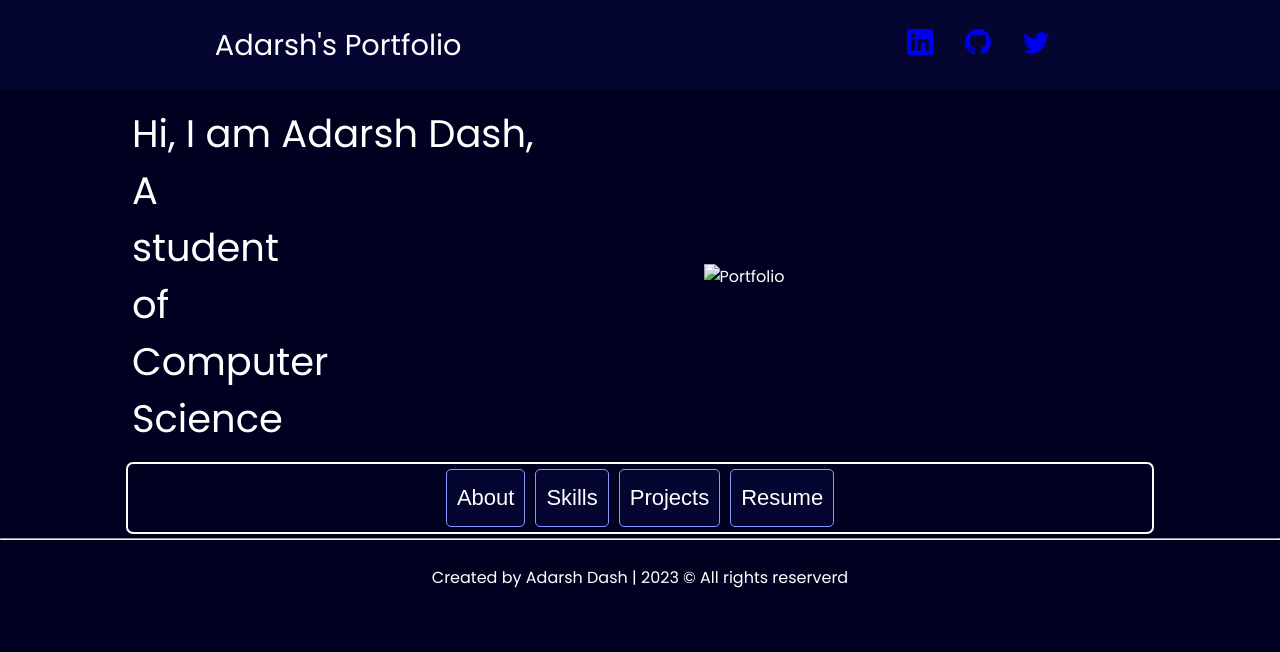
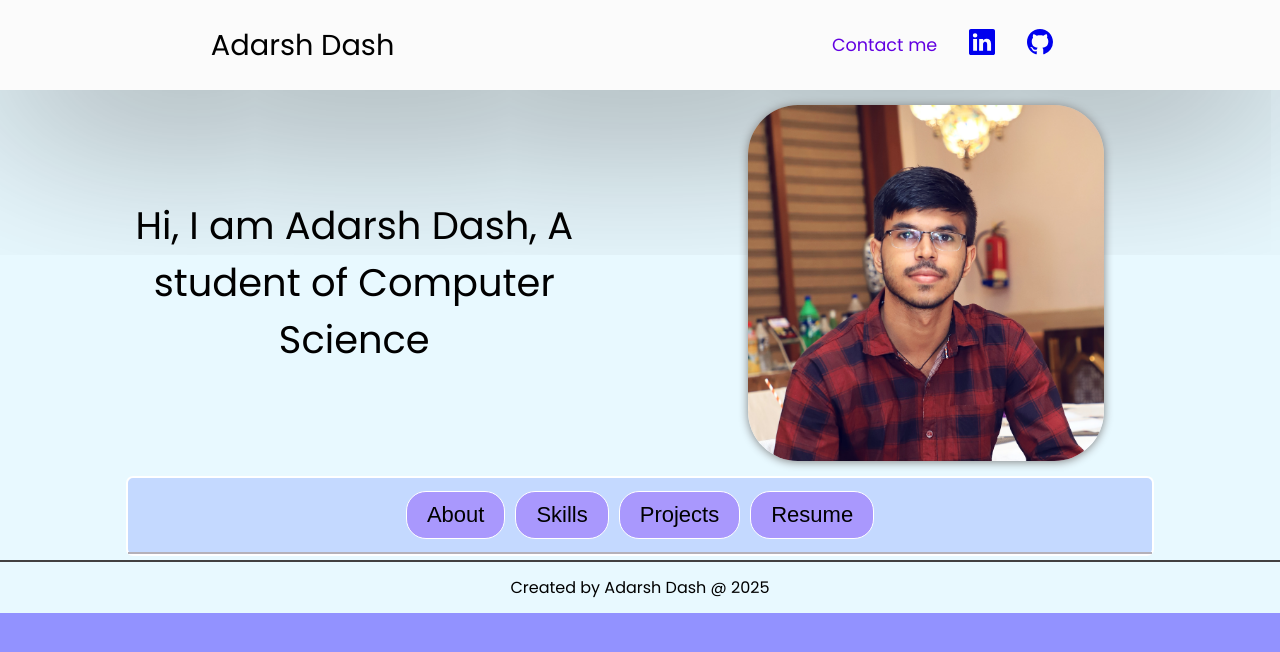
Before and after one commit to adworkspace/Portfolio_Site, a plain HTML site: page index.html in a window 1280 px wide. Drawn offline with Linux system fonts and the light colour scheme.

Commit message:
2025 - Version -1.0

```diff
--- a/index.html
+++ b/index.html
@@ -13,35 +13,43 @@
 </head>
 
 <body>
+    <div class="view" id="viewBox">
         <header>
             <nav>
                 <div class="left">
-                Adarsh's Portfolio
+                    Adarsh Dash
                 </div>
                 <div class="right">
                     <ul>
-                    <li><a href="https://www.linkedin.com/in/adarsh-dash-289b59240/"><svg xmlns="http://www.w3.org/2000/svg" width="26" height="26" fill="currentColor" class="bi bi-linkedin" viewBox="0 0 16 16" alt="Linked In">
-                        <path d="M0 1.146C0 .513.526 0 1.175 0h13.65C15.474 0 16 .513 16 1.146v13.708c0 .633-.526 1.146-1.175 1.146H1.175C.526 16 0 15.487 0 14.854V1.146zm4.943 12.248V6.169H2.542v7.225h2.401zm-1.2-8.212c.837 0 1.358-.554 1.358-1.248-.015-.709-.52-1.248-1.342-1.248-.822 0-1.359.54-1.359 1.248 0 .694.521 1.248 1.327 1.248h.016zm4.908 8.212V9.359c0-.216.016-.432.08-.586.173-.431.568-.878 1.232-.878.869 0 1.216.662 1.216 1.634v3.865h2.401V9.25c0-2.22-1.184-3.252-2.764-3.252-1.274 0-1.845.7-2.165 1.193v.025h-.016a5.54 5.54 0 0 1 .016-.025V6.169h-2.4c.03.678 0 7.225 0 7.225h2.4z"/>
+                        <li id="right1"><a href="x">Contact me</a></li>
+                        <li><a href="https://www.linkedin.com/in/adarsh-dash-289b59240/" target="_blank"><svg
+                                    xmlns="http://www.w3.org/2000/svg" width="26" height="26" fill="currentColor"
+                                    class="bi bi-linkedin" viewBox="0 0 16 16" alt="Linked In">
+                                    <path
+                                        d="M0 1.146C0 .513.526 0 1.175 0h13.65C15.474 0 16 .513 16 1.146v13.708c0 .633-.526 1.146-1.175 1.146H1.175C.526 16 0 15.487 0 14.854V1.146zm4.943 12.248V6.169H2.542v7.225h2.401zm-1.2-8.212c.837 0 1.358-.554 1.358-1.248-.015-.709-.52-1.248-1.342-1.248-.822 0-1.359.54-1.359 1.248 0 .694.521 1.248 1.327 1.248h.016zm4.908 8.212V9.359c0-.216.016-.432.08-.586.173-.431.568-.878 1.232-.878.869 0 1.216.662 1.216 1.634v3.865h2.401V9.25c0-2.22-1.184-3.252-2.764-3.252-1.274 0-1.845.7-2.165 1.193v.025h-.016a5.54 5.54 0 0 1 .016-.025V6.169h-2.4c.03.678 0 7.225 0 7.225h2.4z" />
                                 </svg></a></li>
-                    <li><a href="https://github.com/adworkspace"><svg xmlns="http://www.w3.org/2000/svg" width="26" height="26" fill="currentColor" class="bi bi-github" viewBox="0 0 16 16" alt="github">
-                        <path d="M8 0C3.58 0 0 3.58 0 8c0 3.54 2.29 6.53 5.47 7.59.4.07.55-.17.55-.38 0-.19-.01-.82-.01-1.49-2.01.37-2.53-.49-2.69-.94-.09-.23-.48-.94-.82-1.13-.28-.15-.68-.52-.01-.53.63-.01 1.08.58 1.23.82.72 1.21 1.87.87 2.33.66.07-.52.28-.87.51-1.07-1.78-.2-3.64-.89-3.64-3.95 0-.87.31-1.59.82-2.15-.08-.2-.36-1.02.08-2.12 0 0 .67-.21 2.2.82.64-.18 1.32-.27 2-.27.68 0 1.36.09 2 .27 1.53-1.04 2.2-.82 2.2-.82.44 1.1.16 1.92.08 2.12.51.56.82 1.27.82 2.15 0 3.07-1.87 3.75-3.65 3.95.29.25.54.73.54 1.48 0 1.07-.01 1.93-.01 2.2 0 .21.15.46.55.38A8.012 8.012 0 0 0 16 8c0-4.42-3.58-8-8-8z"/>
+                        <li><a href="https://github.com/adworkspace" target="_blank"><svg xmlns="http://www.w3.org/2000/svg" width="26"
+                                    height="26" fill="currentColor" class="bi bi-github" viewBox="0 0 16 16"
+                                    alt="github">
+                                    <path
+                                        d="M8 0C3.58 0 0 3.58 0 8c0 3.54 2.29 6.53 5.47 7.59.4.07.55-.17.55-.38 0-.19-.01-.82-.01-1.49-2.01.37-2.53-.49-2.69-.94-.09-.23-.48-.94-.82-1.13-.28-.15-.68-.52-.01-.53.63-.01 1.08.58 1.23.82.72 1.21 1.87.87 2.33.66.07-.52.28-.87.51-1.07-1.78-.2-3.64-.89-3.64-3.95 0-.87.31-1.59.82-2.15-.08-.2-.36-1.02.08-2.12 0 0 .67-.21 2.2.82.64-.18 1.32-.27 2-.27.68 0 1.36.09 2 .27 1.53-1.04 2.2-.82 2.2-.82.44 1.1.16 1.92.08 2.12.51.56.82 1.27.82 2.15 0 3.07-1.87 3.75-3.65 3.95.29.25.54.73.54 1.48 0 1.07-.01 1.93-.01 2.2 0 .21.15.46.55.38A8.012 8.012 0 0 0 16 8c0-4.42-3.58-8-8-8z" />
                                 </svg></a></li>
-                    <li><a href="https://twitter.com/Adarsh_Dash_"><svg xmlns="http://www.w3.org/2000/svg" width="26" height="26" fill="currentColor" class="bi bi-twitter" viewBox="0 0 16 16" alt="twitter">
-                        <path d="M5.026 15c6.038 0 9.341-5.003 9.341-9.334 0-.14 0-.282-.006-.422A6.685 6.685 0 0 0 16 3.542a6.658 6.658 0 0 1-1.889.518 3.301 3.301 0 0 0 1.447-1.817 6.533 6.533 0 0 1-2.087.793A3.286 3.286 0 0 0 7.875 6.03a9.325 9.325 0 0 1-6.767-3.429 3.289 3.289 0 0 0 1.018 4.382A3.323 3.323 0 0 1 .64 6.575v.045a3.288 3.288 0 0 0 2.632 3.218 3.203 3.203 0 0 1-.865.115 3.23 3.23 0 0 1-.614-.057 3.283 3.283 0 0 0 3.067 2.277A6.588 6.588 0 0 1 .78 13.58a6.32 6.32 0 0 1-.78-.045A9.344 9.344 0 0 0 5.026 15z"/>
-                      </svg></a></li>
+
+
+
                     </ul>
                 </div>
             </nav>
         </header>
 
         <main>
-        <section class="first">
+            <section class="first" >
                 <div class="leftSection">
                     Hi, I am Adarsh Dash,
-              <div>A student of Computer Science</div>
+                    A student of Computer Science
                 </div>
                 <div class="rightSection">
-                <img src="/bg.png"alt="Portfolio">
+                    <img src="/AdarshDash.jpg" alt="Portfolio">
                 </div>
             </section>
         </main>
@@ -60,9 +68,11 @@
                 <h3>College : </h3>Gandhi Institute For Technological Advancement || 9.50 CGPA <br>
                 <h3>Intermediate :</h3> B.J.B Higher Secondary School, Bhubaneswar || Score: 85.1% <br>
                 <h3>Schooling :</h3> Govt. High School, Badagada, Bhubaneswar || Score: 91.5% <br>
-           <h3>Linked In : </h3><a href="https://www.linkedin.com/in/adarsh-dash-289b59240/">https://www.linkedin.com/in/adarsh-dash-289b59240/</a>  <br>
-           <h3>Github : </h3> <a href="https://github.com/adworkspace">https://github.com/adworkspace</a> <br>
-           <h3>Twitter : </h3> <a href="https://twitter.com/Adarsh_Dash_">https://twitter.com/Adarsh_Dash_</a> <br>
+                <h3>Linked In : </h3><a
+                    href="https://www.linkedin.com/in/adarsh-dash-289b59240/"   style="text-decoration: none; color: green;font-weight: 600;">Linkedin/Adarsh_Dash</a>
+                <br>
+                <h3>Github : </h3> <a href="https://github.com/adworkspace"  style="text-decoration: none; color: green;font-weight: 600;">Github/adworkspace</a> <br>
+
             </div>
             <div class="content" id="skills">
                 <center>
@@ -105,7 +115,7 @@
                     <br>
                     <h2>2. Student Magazine</h2><i>oct 2022 – dec 2022
                     </i>
-                <p>mplemented design for user-friendly experience and
+                    <p>Implemented design for user-friendly experience and
                         responsive design for a platform where students can share
                         their articles.</p>
                     <h3>Key Responsibilities: </h3>
@@ -126,10 +136,11 @@
                 <img src="/Adarsh_Dash_CV_page-0001.jpg" width="100%" height="100%" alt="Resume">
             </div>
         </div>
-<hr>
+
         <footer>
-        <div>Created by Adarsh Dash | 2023 © All rights reserverd</div>
+            <div>Created by Adarsh Dash @ 2025 </div>
         </footer>
+    </div>
 </body>
 
 </html>
--- a/style.css
+++ b/style.css
@@ -1,20 +1,36 @@
+/* Body and Container Style */
 *{
     margin: 0;
     padding: 0;
 }
 
 body{
-    background-color: rgb(0, 0, 33);
-    color: white;
+    width: 100%;
+    background-color:rgb(146,146,255);
+    color: rgb(0, 0, 0);
     font-family: 'Poppins', sans-serif;
 }
 
+body::-webkit-scrollbar{
+    display: none;
+}
+
+#viewBox {
+    /* width: 100%; */
+    margin: 0;
+    padding: 0;
+    background-color: #E8F9FF;
+}
+
+
+/* Navigation Bar Style */
 nav{
     display: flex;
     justify-content:space-around;
     align-items: center;
     height: 90px;
-    background-color:rgb(5,5,50) ;
+    background-color:#fbfbfb;
+    box-shadow: 0px 10px 200px rgb(103, 103, 103);
 }
 
 nav ul{
@@ -22,23 +38,32 @@ nav ul{
     justify-content: center;
     align-items: center;
     list-style: none;
-
 }
 nav ul li{
     margin: 3px 16px;
     font-size: 1.1rem;
 }
 
+
+#right1 a{
+    text-decoration: none;
+    color: rgb(98, 0, 225);
+}
+
+#right1 a:hover{
+    font-weight: 600;
+}
+
 .left{
     font-size: 1.8rem;
-    transition: font-size 2s;
+    transition: font-size .5s;
 }
 .left:hover{
     font-size: 2rem;
 }
 
 
-/* main */
+/* The Main Intro section */
 /* First Section */
 .first div{
     width: 35%;
@@ -49,6 +74,7 @@ nav ul li{
     align-items: center;
     padding:5px;
     margin:10px 0px;
+
 }
 
 
@@ -57,13 +83,20 @@ nav ul li{
 .leftSection{
 
     font-size: 2.4rem;
+    align-items: center;
+    text-align: center;
 
 }
 
 
 .rightSection img{
-    width:650px;
-    height:450px;
+    object-fit: cover;
+    width:80%;
+    display: block;
+    margin: auto;
+    border-radius: 50px;
+    box-shadow: 0px 1px 10px  grey;
+
 
 }
 
@@ -73,30 +106,35 @@ nav ul li{
     width:80%;
     height:80%;
     border: 2px solid white;
+    background-color: #C4D9FF;
     margin: auto;
     border-radius: 7px;
     margin-bottom: 4px;
 }
 
+#c1 {
+    border-bottom: 2px solid rgb(180, 176, 185);
+}
+
 #c1 ul li{
+    margin-top: 8px;
+    margin-bottom: 8px;
     list-style: none;
-
 }
 #c1 ul button{
     font-size: 22px;
     margin: 5px 5px;
-    color: white;
-    background-color: rgb(5,5,50);
-    border: 1px solid rgb(138, 151, 253);
-    border-radius: 5px;
-    padding:15px 10px;
+    color: rgb(0, 0, 0);
+    background-color: #a998fd;
+    border: 1px solid rgb(255, 255, 255);
+    border-radius: 20px;
+    padding:10px 20px;
 }
 #c1 ul button:hover{
-    background-color: rgb(3, 3, 31);
-    border-radius: 10px;
+    background-color: #6244f9;
 }
 #c1 ul button:active{
-    background-color: white;
+    background-color:  #ae9efe;
 }
 #c1 ul{
     display:flex;
@@ -109,7 +147,6 @@ nav ul li{
 .content {
    padding: 20px;
    margin: 10px;
-
    text-align: left;
    font-size: 20px;
 }
@@ -120,7 +157,6 @@ nav ul li{
 }
 #about{
     word-spacing: 10px;
-    color: rgb(221, 221, 221);
     line-height: 35px;
 
 }
@@ -158,9 +194,11 @@ nav ul li{
 
 
 
+/* Footer of the site. */
 
 footer {
-   padding: 10px;
-   margin: 15px 5px;
+    border-top: 2px solid rgb(66, 65, 65);
+    padding: 13px 0px;
+    margin-top: 1px;
     text-align: center;
 }
```
Lines whose indentation alone changed are shown as unchanged.
